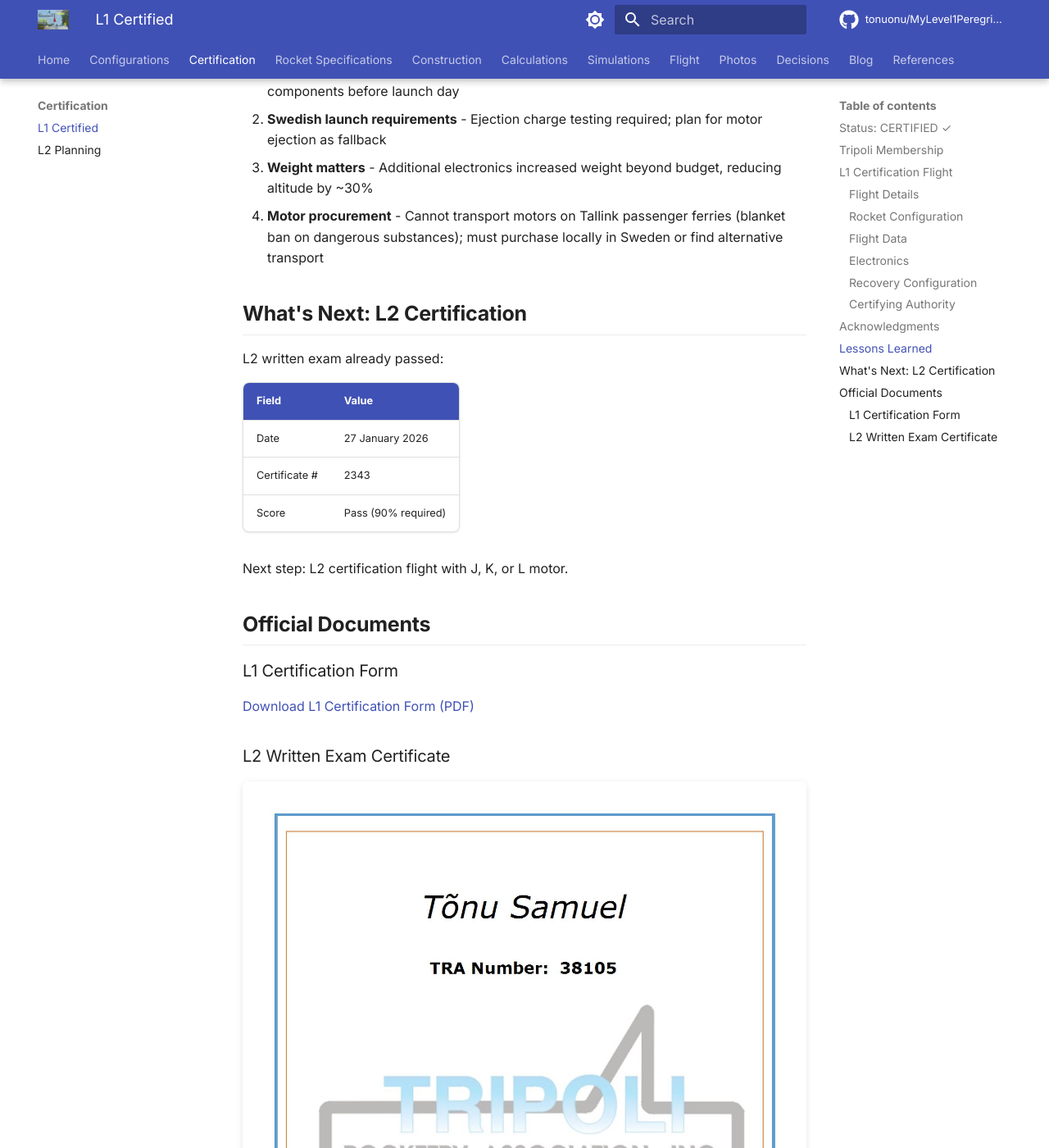
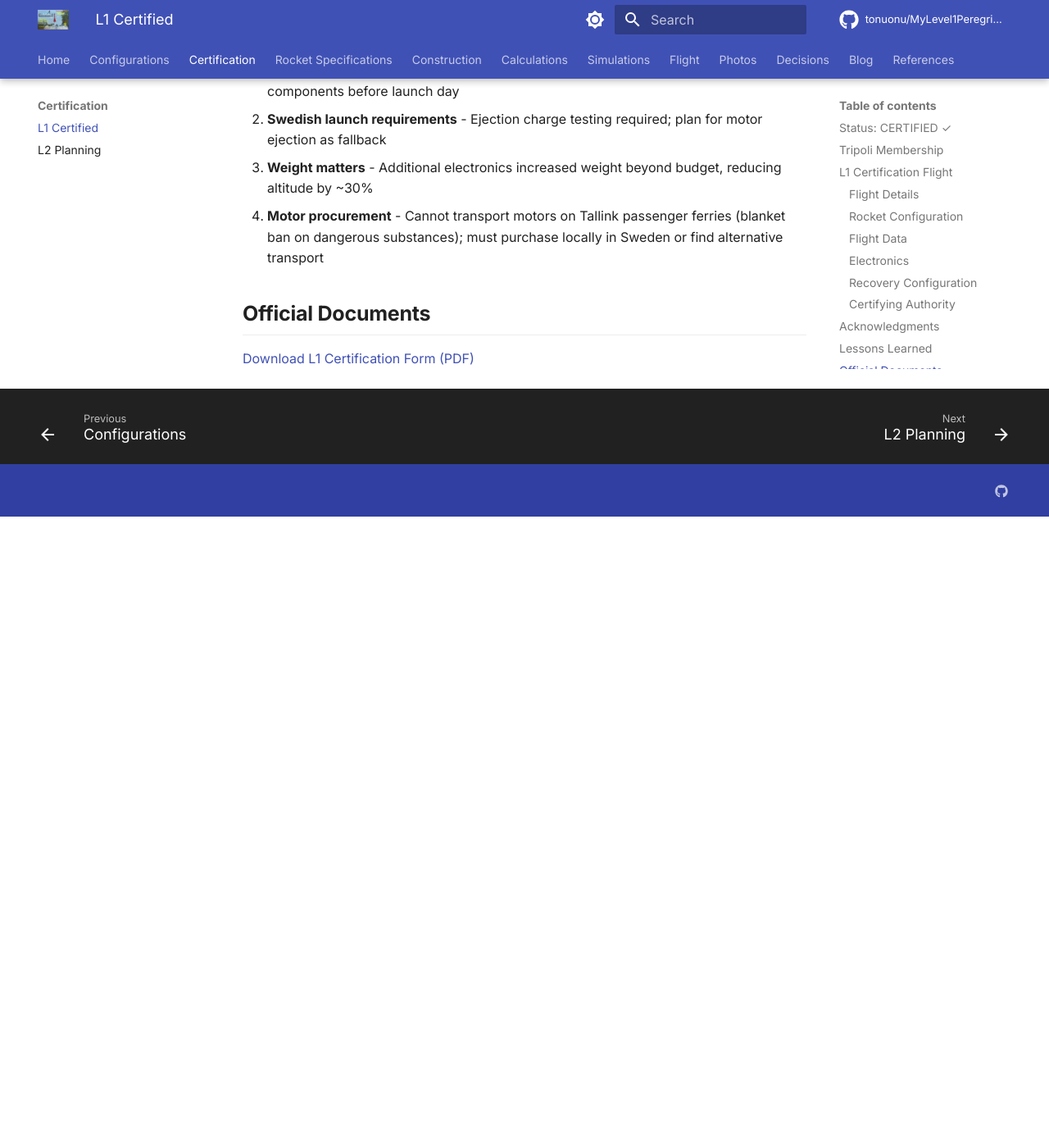
Before and after one commit to tonuonu/MyLevel1Peregrine, an MkDocs documentation site: the page built from docs/certification/index.md, in a window 1280 px wide and 1400 px high, scrolled down 3431 px. Shown: the whole window at 82% size. Built offline with MkDocs 1.6.1 and Material for MkDocs 9.7.7, drawn with Linux system fonts in a browser that asks for light colours; comment, search, counter and statistics services are not loaded; after the commit the page ends 4061 px from its top, so only the background shows below that.

Commit message:
Move L2 exam certificate from L1 page to L2 planning page

```diff
--- a/docs/certification/index.md
+++ b/docs/certification/index.md
@@ -90,24 +90,6 @@ Special thanks to those who helped make this certification possible:
 3. **Weight matters** - Additional electronics increased weight beyond budget, reducing altitude by ~30%
 4. **Motor procurement** - Cannot transport motors on Tallink passenger ferries (blanket ban on dangerous substances); must purchase locally in Sweden or find alternative transport
 
-## What's Next: L2 Certification
-
-L2 written exam already passed:
-
-| Field | Value |
-|-------|-------|
-| Date | 27 January 2026 |
-| Certificate # | 2343 |
-| Score | Pass (90% required) |
-
-Next step: L2 certification flight with J, K, or L motor.
-
 ## Official Documents
 
-### L1 Certification Form
-
 [Download L1 Certification Form (PDF)](../photos/l1_certification_form.pdf)
-
-### L2 Written Exam Certificate
-
-![L2 Written Exam Certificate](../photos/l2_written_exam_certificate.jpg)
```
Also changed, not shown: docs/certification/l2-planning.md (+2 -0 lines).
